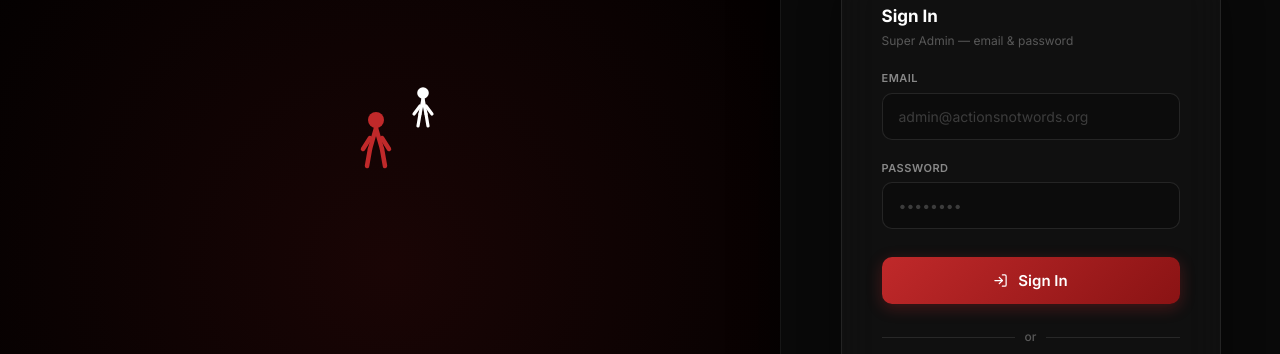
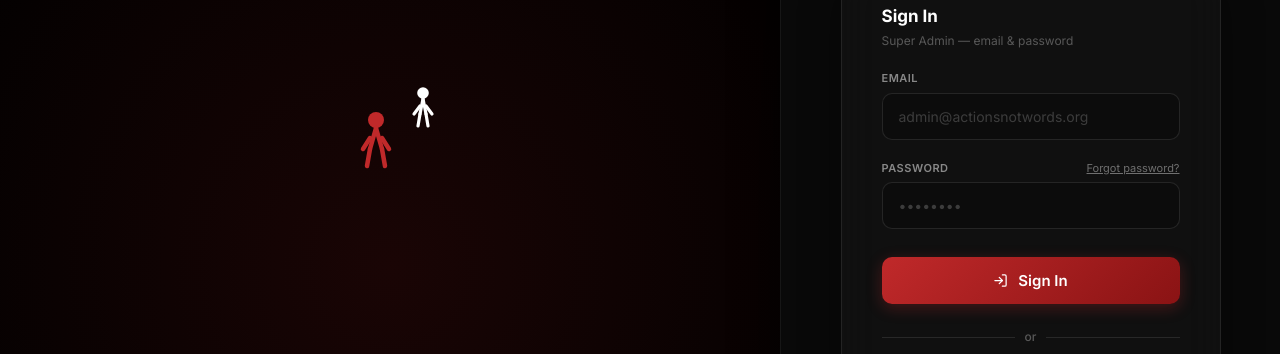
Before and after one commit to megamind-pixel/actionnotwords, a React (Vite) app in the folder client/: page /login in a window 1280 px wide. Shown: the part 133-487 px from the top of the page. Built offline with nearby package versions, Linux system fonts and the light colour scheme; no server answers; the HTML template or start-up script is replaced by a standard one.

Commit message:
feat: add forgot password flow to login page

```diff
--- a/client/src/pages/Login.jsx
+++ b/client/src/pages/Login.jsx
@@ -4,6 +4,7 @@ import { LogIn } from 'lucide-react';
 import { useAuth } from '../context/AuthContext';
 import { AfricaMapSVG } from '../components/ANWLogo';
 import { api } from '../lib/api';
+import { supabase } from '../lib/supabase';
 import toast from 'react-hot-toast';
 
 export default function Login() {
@@ -12,6 +13,7 @@ export default function Login() {
   const [loading, setLoading] = useState(false);
   const [error, setError] = useState('');
   const [isRequesting, setIsRequesting] = useState(false);
+  const [isForgotPassword, setIsForgotPassword] = useState(false);
   const [requestName, setRequestName] = useState('');
   const { signInWithEmail, signInWithGoogle, user, settings } = useAuth();
   const navigate = useNavigate();
@@ -47,6 +49,24 @@ export default function Login() {
     try { await signInWithGoogle(); }
     catch (err) { setError(err.message); }
     finally { setLoading(false); }
+  }
+
+  async function handleForgotPassword(e) {
+    e.preventDefault();
+    if (!email) { setError('Enter your email address above first.'); return; }
+    setLoading(true); setError('');
+    try {
+      const { error } = await supabase.auth.resetPasswordForEmail(email, {
+        redirectTo: `${window.location.origin}/auth/callback`,
+      });
+      if (error) throw error;
+      toast.success('Password reset email sent! Check your inbox.');
+      setIsForgotPassword(false);
+    } catch (err) {
+      setError(err.message);
+    } finally {
+      setLoading(false);
+    }
   }
 
   async function handleRequestAccess(e) {
@@ -124,9 +144,34 @@ export default function Login() {
             <form onSubmit={handleEmail}>
               <label className="login-input-label">Email</label>
               <input className="login-input" type="email" placeholder="admin@actionsnotwords.org" value={email} onChange={e=>setEmail(e.target.value)} required />
-              <label className="login-input-label">Password</label>
-              <input className="login-input" type="password" placeholder="••••••••" value={password} onChange={e=>setPassword(e.target.value)} required />
-              <button className="login-submit" type="submit" disabled={loading}>
+              <div style={{display:'flex',alignItems:'center',justifyContent:'space-between'}}>
+                <label className="login-input-label">Password</label>
+                <button
+                  type="button"
+                  onClick={() => { setIsForgotPassword(true); setError(''); }}
+                  style={{fontSize:'11px',color:'rgba(255,255,255,0.4)',background:'none',border:'none',cursor:'pointer',padding:0,marginBottom:'6px',textDecoration:'underline'}}
+                >
+                  Forgot password?
+                </button>
+              </div>
+              {isForgotPassword ? (
+                <div style={{background:'rgba(59,130,246,0.1)',border:'1px solid rgba(59,130,246,0.25)',borderRadius:'8px',padding:'12px',marginBottom:'12px'}}>
+                  <div style={{fontSize:'12px',color:'rgba(255,255,255,0.6)',marginBottom:'8px'}}>
+                    We'll send a reset link to <strong style={{color:'#fff'}}>{email || 'your email'}</strong>
+                  </div>
+                  <div style={{display:'flex',gap:'8px'}}>
+                    <button type="button" className="login-submit" style={{flex:1,fontSize:'12px',padding:'8px'}} onClick={handleForgotPassword} disabled={loading}>
+                      {loading ? 'Sending…' : 'Send Reset Link'}
+                    </button>
+                    <button type="button" onClick={() => setIsForgotPassword(false)} style={{fontSize:'12px',color:'rgba(255,255,255,0.4)',background:'none',border:'1px solid rgba(255,255,255,0.1)',borderRadius:'8px',padding:'8px 12px',cursor:'pointer'}}>
+                      Cancel
+                    </button>
+                  </div>
+                </div>
+              ) : (
+                <input className="login-input" type="password" placeholder="••••••••" value={password} onChange={e=>setPassword(e.target.value)} required />
+              )}
+              <button className="login-submit" type="submit" disabled={loading || isForgotPassword}>
                 <LogIn size={15} />
                 {loading ? 'Signing in…' : 'Sign In'}
               </button>
```
